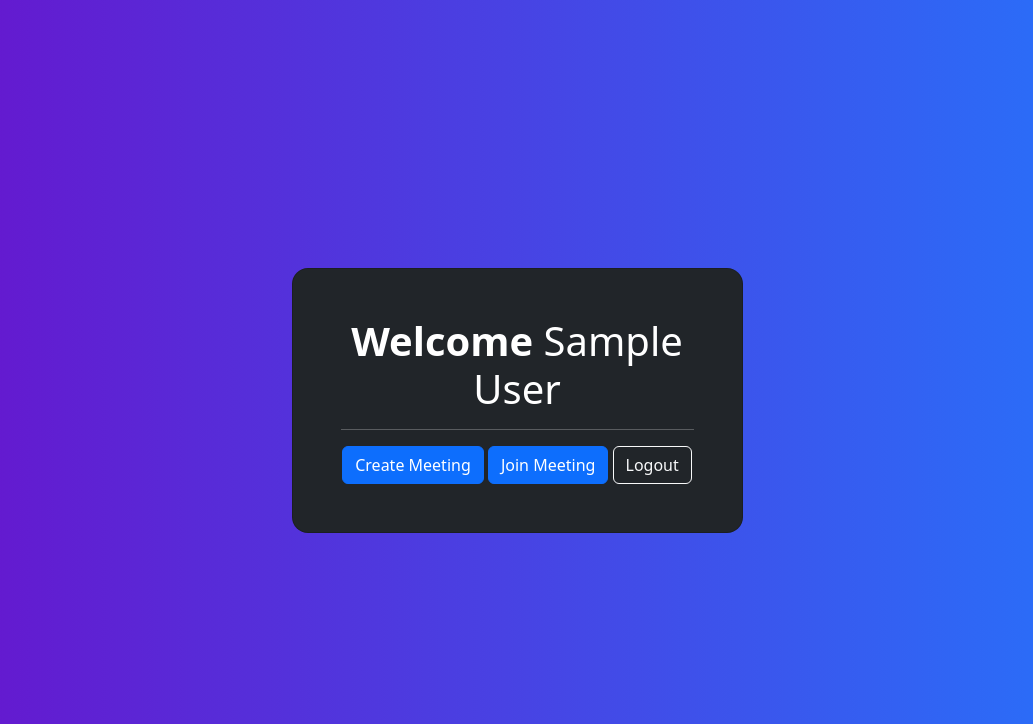
After one commit to Clive-Nyaga/Flask-Video-Conferencing-App, a Flask app: template templates/dashboard.html in a window 1280 px wide. The commit adds this page. Shown: the top 724 px of the page, without its empty margins (123-1156 px from the left). Run offline with Flask 3, Linux system fonts and the light colour scheme; the template is opened without the code that fills it: most values are stand-ins (such as "Sample title", 1, 10 or a date in 2020).

Commit message:
Creates database for user details

```diff
--- a/app.py
+++ b/app.py
@@ -1,10 +1,36 @@
-from flask import Flask, render_template, request
+from flask import Flask, render_template, request, redirect, url_for, flash
 from flask_wtf import FlaskForm
 from wtforms import StringField, PasswordField, SubmitField, EmailField
 from wtforms.validators import DataRequired, Length
+from flask_sqlalchemy import SQLAlchemy
+from flask_login import LoginManager, UserMixin, login_user, login_required, logout_user, current_user
 
+db = SQLAlchemy()
 app = Flask(__name__)
 app.config['SECRET_KEY'] = 'my_secret_key'
+app.config['SQLALCHEMY_DATABASE_URI'] = 'sqlite:///video-meeting.db'
+db.init_app(app)
+
+class Register(db.Model):
+    id = db.Column(db.Integer, primary_key=True)
+    email = db.Column(db.String(50), unique=True, nullable=False)
+    first_name = db.Column(db.String(50), nullable=False)
+    last_name = db.Column(db.String(50), nullable=False)
+    username = db.Column(db.String(20), unique=True, nullable=False)
+    password = db.Column(db.String(200), nullable=False)
+
+    # def __repr__(self):
+    #     return f'<User {self.username}>'
+
+    def is_active(self):
+        return True
+
+    def get_id(self):
+        return str(self.id)
+
+
+with app.app_context():
+    db.create_all()
 
 class RegistrationForm(FlaskForm):
     email = EmailField('Email', validators=[DataRequired()])
@@ -21,17 +47,64 @@ class LoginForm(FlaskForm):
 
 @app.route('/')
 def home():
-    return ("Hello, World!")
+    return redirect(url_for('login'))
 
-@app.route("/login")
+@app.route("/login", methods = ["GET", "POST"])
 def login():
     form = LoginForm()
+    if request.method == "POST" and form.validate_on_submit():
+        email = form.email.data
+        password = form.password.data
+        user = Register.query.filter_by(email=email, password=password).first()
+        if user:
+            login_user(user)
+            return redirect(url_for('dashboard'))
+        # else:
+        #    flash("Invalid email or password. Please try again.")
+
     return render_template("login.html", form=form)
 
-@app.route("/register")
+@app.route("/logout", methods=["GET"])
+def logout():
+    logout_user()
+    flash("You have been logged out successfully!")
+    return redirect(url_for('login'))
+
+@app.route("/register", methods = ["GET", "POST"])
 def register():
     form = RegistrationForm()
+    if request.method == "POST" and form.validate_on_submit():
+        new_user = Register(
+            email = form.email.data,
+            first_name = form.first_name.data,
+            last_name = form.last_name.data,
+            username = form.username.data,
+            password = form.password.data
+        )
+
+        db.session.add(new_user)
+        db.session.commit()
+        flash("Account created successfully! <br>You can now log in.")
+        return redirect(url_for('login'))
+
     return render_template("register.html", form=form)
+
+@app.route("/dashboard")
+def dashboard():
+    return render_template("dashboard.html", first_name=current_user.first_name, last_name=current_user.last_name)
+
+@app.route("/meeting")
+def meeting():
+    return render_template("meeting.html")
+
+@app.route("/join")
+def join():
+    return render_template("join.html")
+
+# @app.route("/logout")
+# def logout():
+#     logout_user()
+#     return redirect(url_for('login'))
 
 if __name__ == '__main__':
     app.run(debug=True)
--- /dev/null
+++ b/templates/dashboard.html
@@ -0,0 +1,17 @@
+{% extends 'base.html' %}
+
+{% block title %} My Dashboard {% endblock %}
+
+{% block content %}
+    <h1><b>Welcome</b> {{ first_name }} {{ last_name }}</h1>
+    <hr>
+
+    <div class="create-meeting-button">
+        <div class="button-container">
+            <a class="btn btn-primary" href="{{ url_for('meeting') }}">Create Meeting</a>
+            <a class="btn btn-primary" href="{{ url_for('join') }}">Join Meeting</a>
+            <a class="btn btn-outline-light" href="{{ url_for('logout')}}">Logout</a>
+        </div>
+    </div>
+
+{% endblock %}
--- a/templates/register.html
+++ b/templates/register.html
@@ -4,7 +4,7 @@
 
 {% block content %}
     <div class="mb-md-5 mt-md-4 pb-5">
-        <form action="{{ url_for('login') }}" method="POST">
+        <form action="{{ url_for('register') }}" method="POST">
         {{ form.csrf_token }}
         {{ form.hidden_tag() }}
 
```
Also changed, not shown: templates/login.html (+10 -1 lines).
